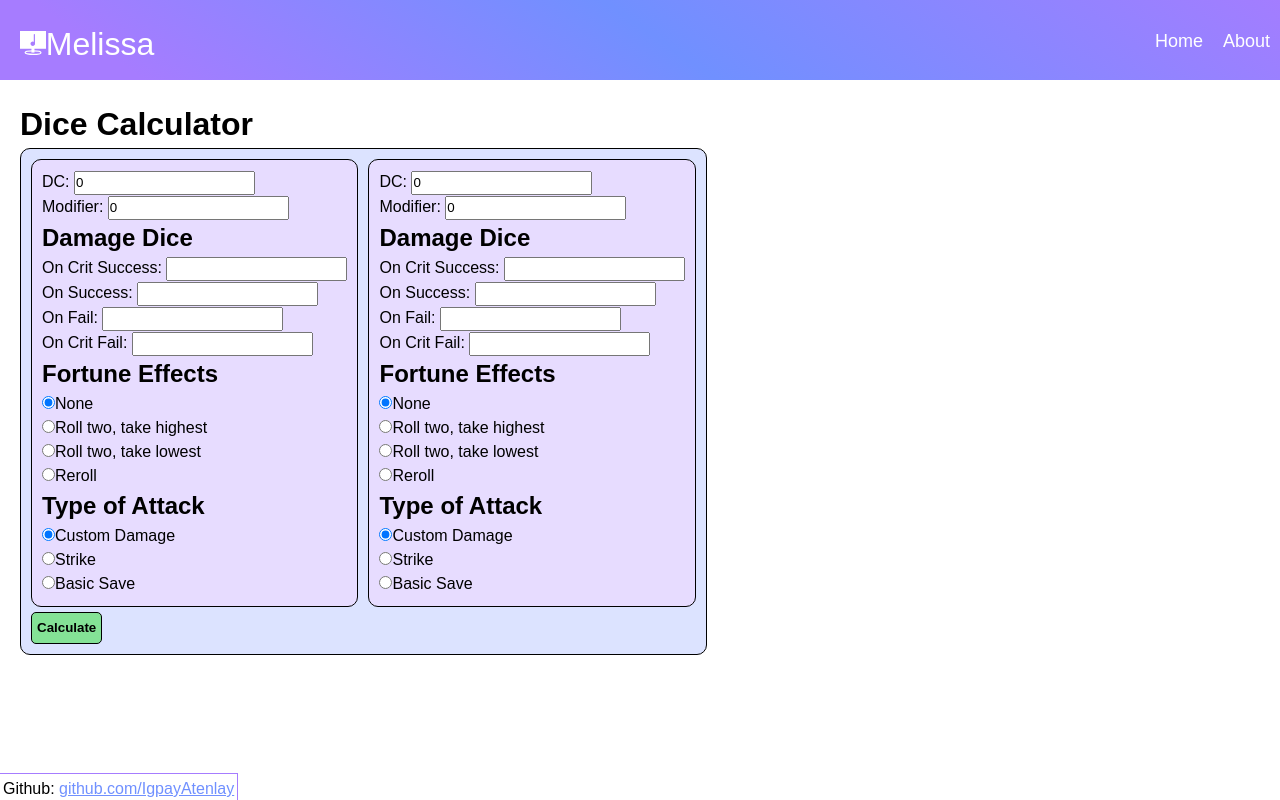
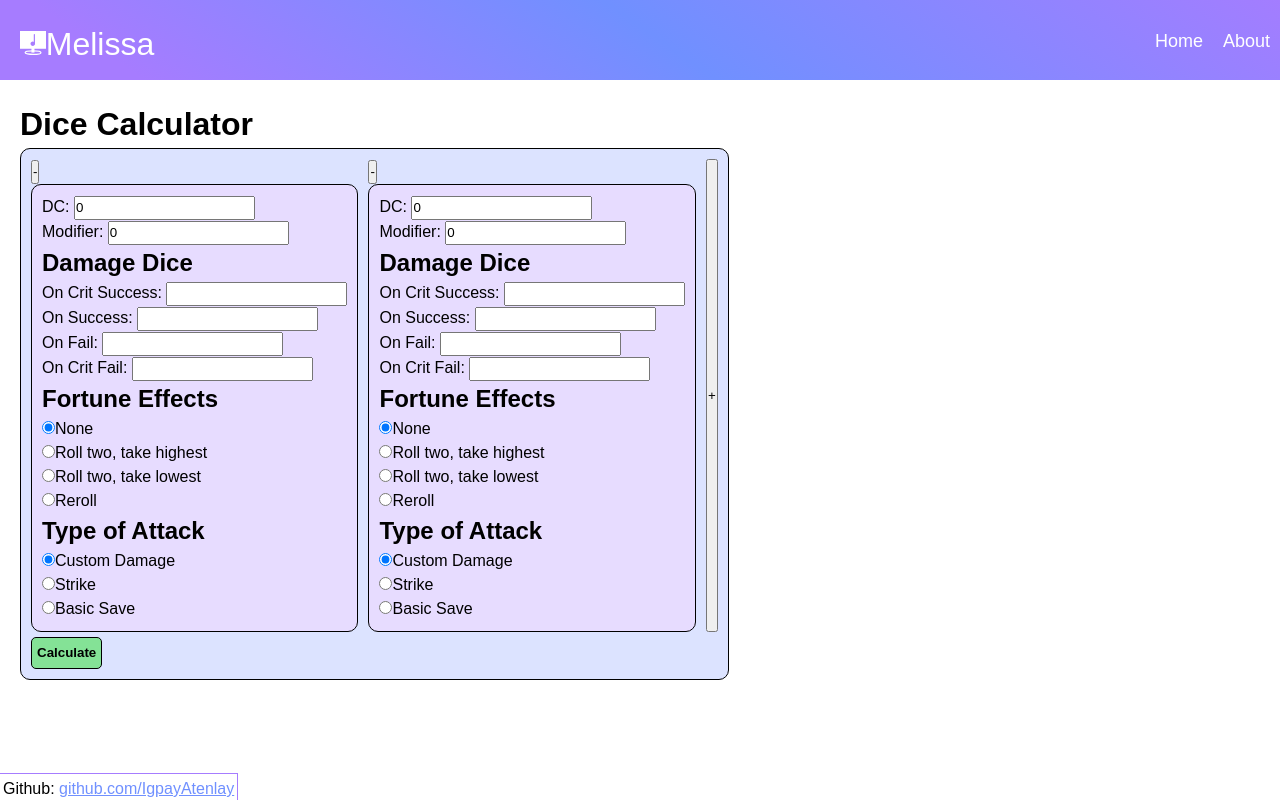
Before and after one commit to IgpayAtenlay/website, a React (Create React App) app in the folder client/: page /diceCalculator in a window 1280 px wide. Built offline with nearby package versions, Linux system fonts and the light colour scheme.

Commit message:
can add and delete activities now

```diff
--- a/client/src/pages/diceCalculator/index.jsx
+++ b/client/src/pages/diceCalculator/index.jsx
@@ -32,6 +32,7 @@ export default function DiceCalculator() {
 		return (
 			<ActivityContext.Provider key={e.id} value={e}>
 				<div>
+					<button id={e.id} onClick={removeActivity}>-</button>
 					<Activity />
 					<Result />
 				</div>
@@ -40,6 +41,16 @@ export default function DiceCalculator() {
 
 	});
 
+	function removeActivity(e) {
+		e.preventDefault();
+		setActivities(activities.filter(a => a.id !== e.target.id));
+	}
+
+	function addActivity(e) {
+		e.preventDefault();
+		setActivities(activities.concat({id: v4()}));
+	}
+
 	return(
 		<div className='diceCalculator'>
 			<h1>Dice Calculator</h1>
@@ -47,6 +58,7 @@ export default function DiceCalculator() {
 			<form method="POST" onSubmit={handleSubmit}>
 				<div className='activities'>
 					{activityArray}
+					<button onClick={addActivity}>+</button>
 				</div>
 
 				<input type="submit" value="Calculate" />
```
